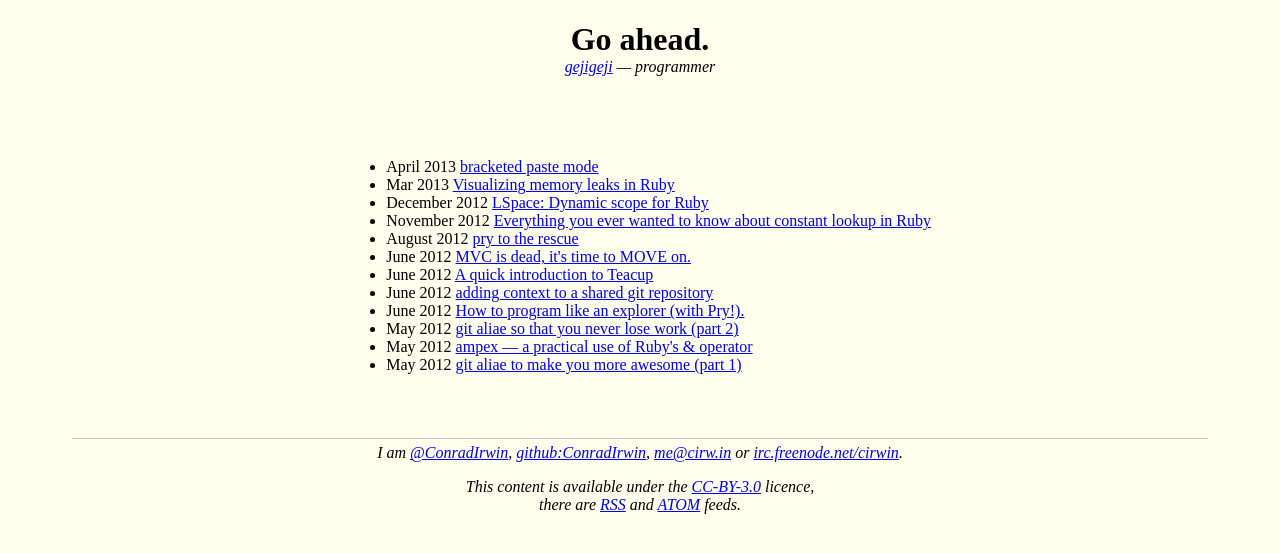
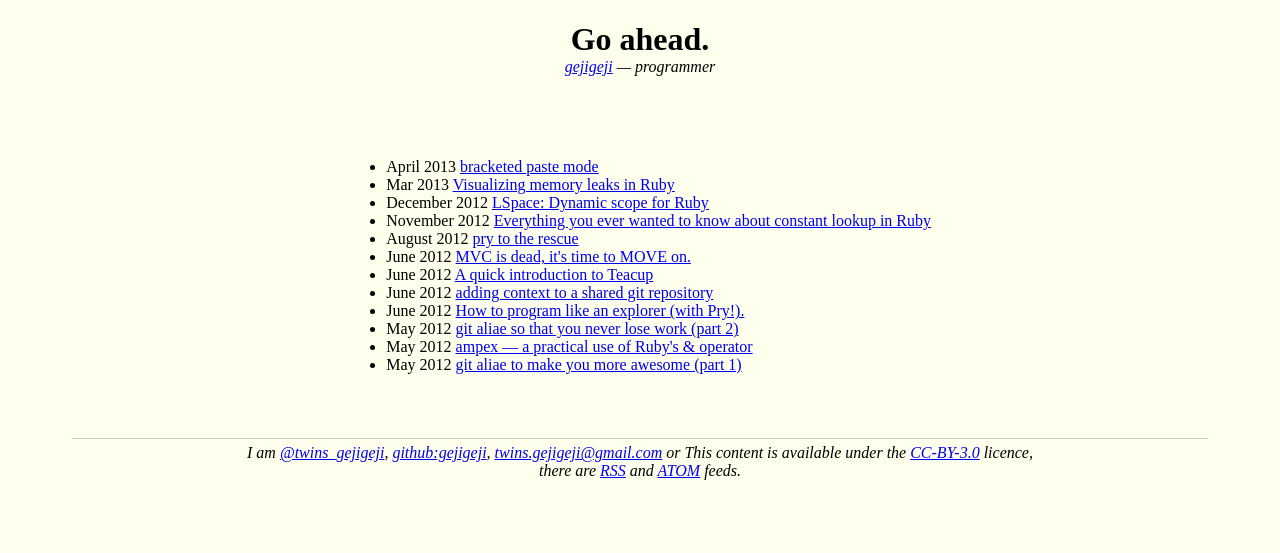
Before and after one commit to gejigeji/gejigeji.github.com, a Jekyll site: the page built from index.html, in a window 1280 px wide. Shown: the top 553 px of the page. Built offline with Jekyll 4.4.1, drawn with Linux system fonts in a browser that asks for light colours; Markdown is read by kramdown in place of the engine named in the settings; comment, search, counter and statistics services are not loaded.

Commit message:
fix email

```diff
--- a/_layouts/post.html
+++ b/_layouts/post.html
@@ -532,10 +532,9 @@
 
     <footer>
     <p> I am <a
-        href="http://twitter.com/ConradIrwin">@ConradIrwin</a>, <a
-        href="https://github.com/ConradIrwin">github:ConradIrwin</a>, <a
-        href="mailto:me@cirw.in">me@cirw.in</a> or <a
-        href="irc://irc.freenode.net/#pry">irc.freenode.net/cirwin</a>.</p>
+        href="http://twitter.com/twins_gejigeji">@twins_gejigeji</a>, <a
+        href="https://github.com/gejigeji">github:gejigeji</a>, <a
+        href="mailto:twins.gejigeji@gmail.com">twins.gejigeji@gmail.com</a> or <a
 
     <p>This content is available under the <a
     href="http://creativecommons.org/licenses/by/3.0/">CC-BY-3.0</a> licence,<br/>
```
